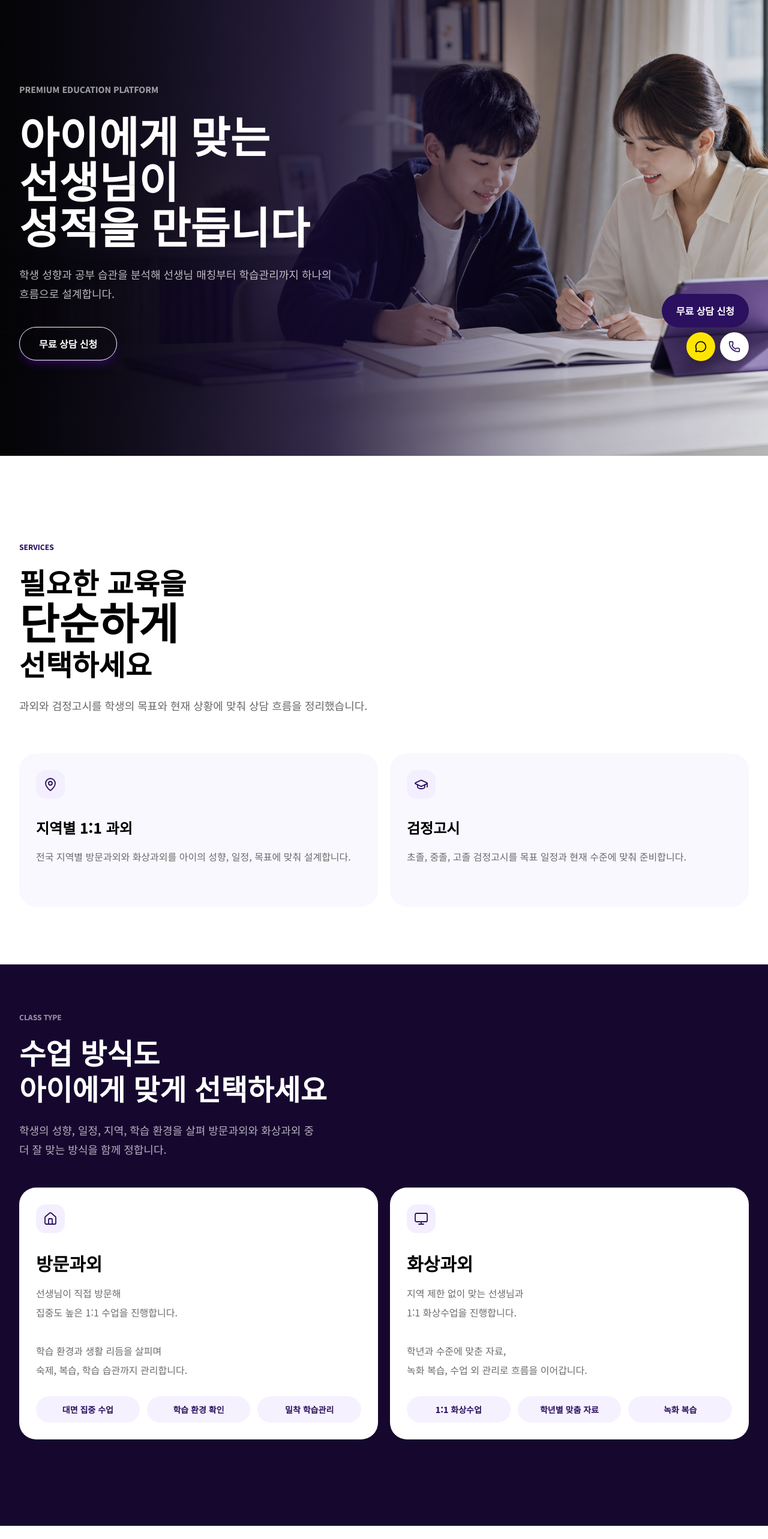
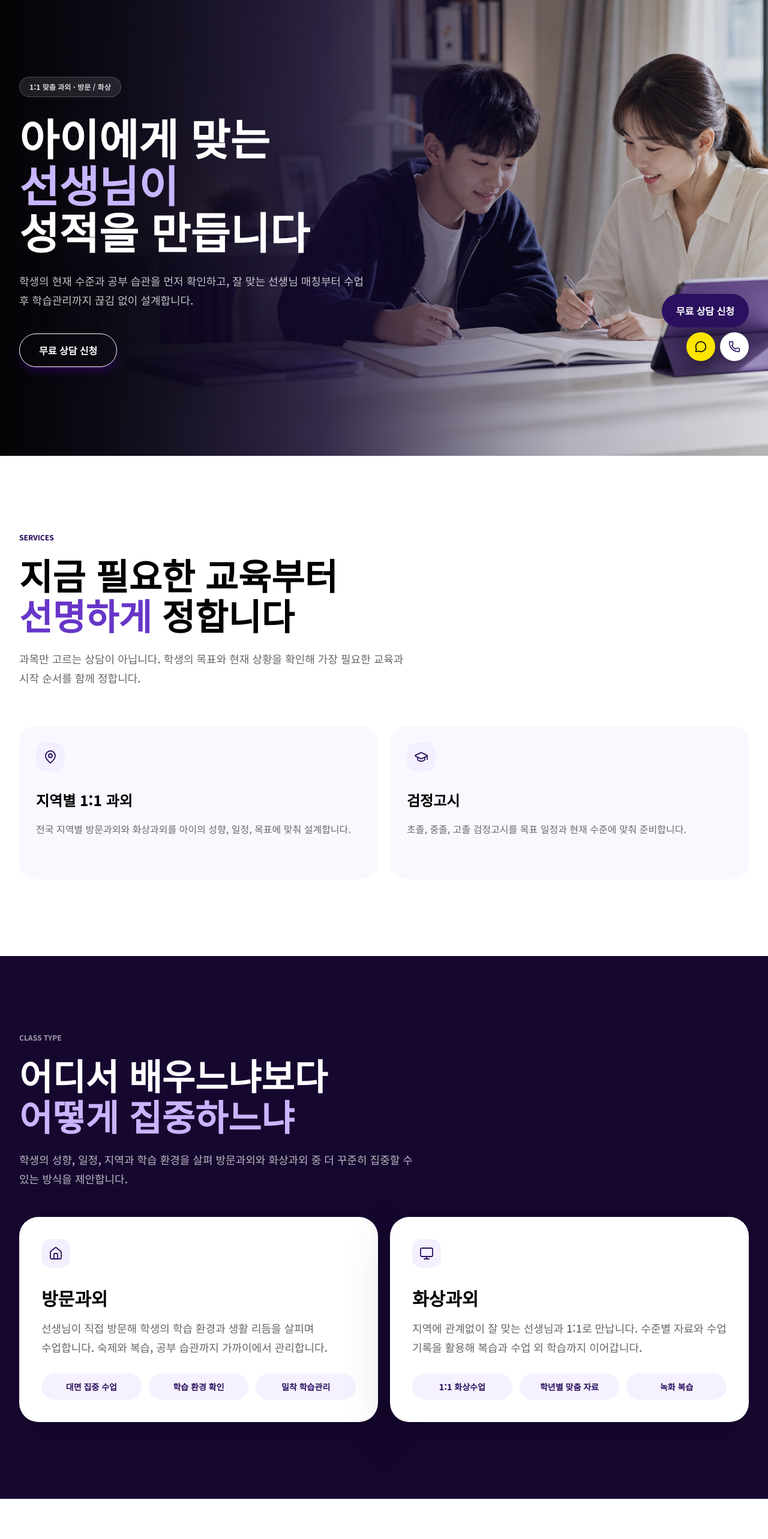
Before and after one commit to kbora33140-prog/studyhigh, a Next.js app: page / in a window 1280 px wide. Shown: the part 180-2746 px from the top of the page at 60% size. Built offline with nearby package versions, Linux system fonts and the light colour scheme.

Commit message:
feat: refine home page experience

```diff
--- a/src/app/page.tsx
+++ b/src/app/page.tsx
@@ -55,14 +55,14 @@ const classModes = [
     icon: House,
     title: "방문과외",
     description:
-      "선생님이 직접 방문해\n집중도 높은 1:1 수업을 진행합니다.\n\n학습 환경과 생활 리듬을 살피며\n숙제, 복습, 학습 습관까지 관리합니다.",
+      "선생님이 직접 방문해 학생의 학습 환경과 생활 리듬을 살피며 수업합니다. 숙제와 복습, 공부 습관까지 가까이에서 관리합니다.",
     points: ["대면 집중 수업", "학습 환경 확인", "밀착 학습관리"],
   },
   {
     icon: Monitor,
     title: "화상과외",
     description:
-      "지역 제한 없이 맞는 선생님과\n1:1 화상수업을 진행합니다.\n\n학년과 수준에 맞춘 자료,\n녹화 복습, 수업 외 관리로 흐름을 이어갑니다.",
+      "지역에 관계없이 잘 맞는 선생님과 1:1로 만납니다. 수준별 자료와 수업 기록을 활용해 복습과 수업 외 학습까지 이어갑니다.",
     points: ["1:1 화상수업", "학년별 맞춤 자료", "녹화 복습"],
   },
 ];
@@ -164,19 +164,19 @@ const faqs = [
       "학생의 학년, 현재 학습 수준, 희망 과목, 목표, 수업 방식, 공부 습관을 확인하고 가장 적합한 수업 방향을 안내합니다.",
   },
   {
-    question: "수업료는 얼마인가요?",
+    question: "수업료와 수업 횟수는 어떻게 정해지나요?",
     answer:
-      "학생의 학년,\n현재 학습 수준,\n수업 횟수,\n방문과외 또는 화상과외 여부에 따라 달라집니다.\n\n상담 후 학생에게 가장 적합한 수업 형태와 함께 자세히 안내드립니다.",
+      "학년, 과목, 현재 수준, 주당 수업 횟수와 방문·화상 방식에 따라 달라집니다. 무료 상담에서 필요한 수업량을 먼저 확인한 뒤 무리 없는 일정과 비용을 안내합니다.",
   },
   {
     question: "수행평가 대비도 가능한가요?",
     answer:
-      "가능합니다.\n\n학교별 수행평가 일정과 유형을 고려하여\n발표,\n보고서,\n프로젝트,\n실험,\n서술형 평가까지\n학생에게 맞춰 체계적으로 준비합니다.",
+      "가능합니다. 학교별 일정과 평가 유형을 확인해 발표, 보고서, 프로젝트, 실험, 서술형 평가를 준비합니다. 시험 대비와 수행평가 일정이 겹치지 않도록 주간 계획도 함께 조정합니다.",
   },
   {
-    question: "검정고시나 코딩도 상담 가능한가요?",
+    question: "선생님은 어떻게 매칭되며, 변경도 가능한가요?",
     answer:
-      "가능합니다. 검정고시는 합격 전략과 맞춤 커리큘럼을, 코딩은 초등·중등·고등 수준별 AI·SW 교육 방향을 안내합니다.",
+      "학생의 성향, 목표, 과목, 일정, 선호하는 설명 방식을 함께 고려해 선생님을 추천합니다. 체험 수업 후 호흡이 맞지 않거나 수업 중 조정이 필요하면 상담을 통해 다른 선생님을 다시 안내받을 수 있습니다.",
   },
 ];
 
@@ -185,14 +185,14 @@ const jsonLd = [
     "@context": "https://schema.org",
     "@type": "Organization",
     name: "스터디하이",
-    url: "https://studyhigh.example.com",
-    logo: "https://studyhigh.example.com/studyhigh-logo.png",
+    url: "https://studyhigh.co.kr",
+    logo: "https://studyhigh.co.kr/studyhigh-logo.png",
   },
   {
     "@context": "https://schema.org",
     "@type": "EducationalOrganization",
     name: "스터디하이",
-    url: "https://studyhigh.example.com",
+    url: "https://studyhigh.co.kr",
     areaServed: "대한민국",
     description:
       "학생 성향 분석, 선생님 매칭, 내신 대비, 수행평가, 수능 대비, AI 학습관리를 제공하는 프리미엄 교육 플랫폼입니다.",
@@ -205,7 +205,7 @@ const jsonLd = [
         "@type": "ListItem",
         position: 1,
         name: "홈",
-        item: "https://studyhigh.example.com",
+        item: "https://studyhigh.co.kr",
       },
     ],
   },
@@ -246,19 +246,19 @@ export default function Home() {
 
           <div className="relative mx-auto flex min-h-[700px] max-w-7xl items-center px-5 py-24 lg:min-h-[780px] lg:px-8">
             <div className="max-w-2xl text-white">
-              <p className="text-sm font-black uppercase tracking-[0.28em] text-white/60">
-                PREMIUM EDUCATION PLATFORM
+              <p className="inline-flex rounded-full border border-white/20 bg-white/10 px-4 py-2 text-xs font-black tracking-[0.18em] text-white/80 backdrop-blur-sm">
+                1:1 맞춤 과외 · 방문 / 화상
               </p>
-              <h1 className="mt-7 text-5xl font-black leading-[1.05] tracking-normal sm:text-6xl lg:text-7xl">
+              <h1 className="mt-7 text-4xl font-black leading-[1.08] tracking-[-0.04em] sm:text-6xl lg:text-7xl">
                 아이에게 맞는
                 <br />
-                선생님이
+                <span className="text-[#c8b5ff]">선생님이</span>
                 <br />
                 성적을 만듭니다
               </h1>
-              <p className="mt-7 max-w-xl text-lg leading-8 text-white/72">
-                학생 성향과 공부 습관을 분석해 선생님 매칭부터 학습관리까지
-                하나의 흐름으로 설계합니다.
+              <p className="mt-7 max-w-xl text-base font-medium leading-7 text-white/75 sm:text-lg sm:leading-8">
+                학생의 현재 수준과 공부 습관을 먼저 확인하고, 잘 맞는 선생님 매칭부터
+                수업 후 학습관리까지 끊김 없이 설계합니다.
               </p>
               <div className="mt-10 flex flex-col gap-3 sm:flex-row">
                 <OpenConsultationButton
@@ -275,22 +275,20 @@ export default function Home() {
           </div>
         </section>
 
-        <MotionSection className="bg-white py-24 lg:py-36">
+        <MotionSection className="bg-white py-20 sm:py-24 lg:py-32">
           <div className="mx-auto max-w-7xl px-5 lg:px-8">
             <div className="max-w-3xl">
               <p className="text-xs font-black uppercase tracking-[0.28em] text-[#2b105f]">
                 SERVICES
               </p>
-              <h2 className="mt-5 text-4xl font-black leading-tight tracking-normal text-black sm:text-5xl">
-                필요한 교육을
+              <h2 className="mt-5 text-4xl font-black leading-[1.12] tracking-[-0.035em] text-black sm:text-6xl">
+                지금 필요한 교육부터
                 <br />
-                <span className="text-6xl sm:text-7xl">단순하게</span>
-                <br />
-                선택하세요
+                <span className="text-[#6736C8]">선명하게</span> 정합니다
               </h2>
-              <p className="mt-6 text-lg leading-8 text-black/60">
-                과외와 검정고시를 학생의 목표와 현재 상황에 맞춰 상담
-                흐름을 정리했습니다.
+              <p className="mt-6 max-w-2xl text-base font-medium leading-7 text-black/60 sm:text-lg sm:leading-8">
+                과목만 고르는 상담이 아닙니다. 학생의 목표와 현재 상황을 확인해 가장
+                필요한 교육과 시작 순서를 함께 정합니다.
               </p>
             </div>
             <div className="mt-16 grid gap-5 lg:grid-cols-2">
@@ -306,22 +304,23 @@ export default function Home() {
               ))}
             </div>
 
-            <div className="relative left-1/2 mt-24 -mb-24 w-screen -translate-x-1/2 bg-[#16072f] px-5 pb-28 pt-20 sm:px-8 lg:-mb-36 lg:px-8 lg:pb-36">
-              <div className="mx-auto max-w-7xl">
+          </div>
+        </MotionSection>
+
+        <MotionSection className="bg-[#16072f] py-20 sm:py-24 lg:py-32">
+          <div className="mx-auto max-w-7xl px-5 lg:px-8">
               <div className="max-w-3xl">
                 <p className="text-xs font-black uppercase tracking-[0.28em] text-white/55">
                   CLASS TYPE
                 </p>
-                <h2 className="mt-5 text-4xl font-black leading-tight tracking-normal text-white sm:text-5xl">
-                  수업 방식도
+                <h2 className="mt-5 text-4xl font-black leading-[1.12] tracking-[-0.035em] text-white sm:text-6xl">
+                  어디서 배우느냐보다
                   <br />
-                  아이에게 맞게 선택하세요
+                  <span className="text-[#c8b5ff]">어떻게 집중하느냐</span>
                 </h2>
-                <p className="mt-6 max-w-2xl text-lg leading-8 text-white/68">
-                  <span className="block">
-                    학생의 성향, 일정, 지역, 학습 환경을 살펴 방문과외와 화상과외 중
-                  </span>
-                  <span className="block">더 잘 맞는 방식을 함께 정합니다.</span>
+                <p className="mt-6 max-w-2xl text-base font-medium leading-7 text-white/70 sm:text-lg sm:leading-8">
+                  학생의 성향, 일정, 지역과 학습 환경을 살펴 방문과외와 화상과외 중
+                  더 꾸준히 집중할 수 있는 방식을 제안합니다.
                 </p>
               </div>
 
@@ -332,7 +331,7 @@ export default function Home() {
                   return (
                     <article
                       key={mode.title}
-                      className="flex min-h-[360px] flex-col rounded-[28px] bg-white p-7 transition duration-300 hover:-translate-y-1"
+                      className="flex min-h-[330px] flex-col rounded-[32px] border border-white/10 bg-white p-7 shadow-[0_24px_80px_rgba(0,0,0,0.16)] transition duration-300 hover:-translate-y-1 sm:p-9"
                     >
                       <div className="inline-flex h-12 w-12 items-center justify-center rounded-2xl bg-[#f3efff] text-[#2b105f]">
                         <Icon className="h-6 w-6" strokeWidth={1.8} />
@@ -340,7 +339,7 @@ export default function Home() {
                       <h3 className="mt-8 text-3xl font-black tracking-normal text-black">
                         {mode.title}
                       </h3>
-                      <p className="mt-4 whitespace-pre-line leading-8 text-black/58">
+                      <p className="mt-4 text-base font-medium leading-7 text-black/60 sm:text-lg sm:leading-8">
                         {mode.description}
                       </p>
                       <ul className="mt-auto grid gap-3 pt-7 sm:grid-cols-3">
@@ -358,79 +357,76 @@ export default function Home() {
                 })}
               </div>
           </div>
-            </div>
-          </div>
         </MotionSection>
 
-        <MotionSection className="bg-white py-24 lg:py-36">
+        <MotionSection className="border-b border-violet-100 bg-white py-20 sm:py-24 lg:py-32">
           <div className="mx-auto max-w-7xl px-5 lg:px-8">
-            <div className="grid gap-12 lg:grid-cols-[0.72fr_1.28fr] lg:items-start">
-              <div className="lg:sticky lg:top-28">
+            <div className="grid gap-8 lg:grid-cols-[0.9fr_1.1fr] lg:items-end">
+              <div>
                 <p className="text-xs font-black uppercase tracking-[0.28em] text-[#2b105f]">
                   STUDY DIRECTION
                 </p>
-                <h2 className="mt-5 text-4xl font-black leading-tight tracking-normal text-black sm:text-5xl">
-                  수업보다 먼저
+                <h2 className="mt-5 text-4xl font-black leading-[1.12] tracking-[-0.035em] text-black sm:text-6xl">
+                  성적 변화는
                   <br />
-                  <span className="text-6xl sm:text-7xl">방향을</span>
-                  <br />
-                  설계합니다
+                  <span className="text-[#6736C8]">정확한 방향</span>에서 시작됩니다
                 </h2>
-                <p className="mt-6 max-w-xl text-lg leading-8 text-black/60">
-                  스터디하이는 과목만 정하지 않습니다. 학생에게 필요한 목표가 내신인지,
-                  정시인지, 학습관리인지 먼저 구분하고 그에 맞는 선생님과 수업 흐름을
-                  연결합니다.
+              </div>
+              <div className="lg:pb-1">
+                <p className="max-w-2xl text-base font-medium leading-7 text-black/60 sm:text-lg sm:leading-8">
+                  학생마다 막히는 지점이 다릅니다. 현재 성취도와 목표, 공부 습관을 진단해
+                  지금 가장 먼저 바꿔야 할 한 가지부터 수업에 반영합니다.
                 </p>
               </div>
+            </div>
 
-              <div className="grid gap-4">
+              <div className="mt-14 grid gap-4 md:grid-cols-2 xl:grid-cols-6">
                 {learningDirections.map((direction, index) => {
                   const Icon = direction.icon;
 
                   return (
                     <article
                       key={direction.title}
-                      className="group grid gap-5 rounded-[32px] bg-[#faf8ff] p-6 transition duration-300 hover:-translate-y-1 hover:bg-white hover:shadow-[0_24px_70px_rgba(35,17,78,0.1)] sm:grid-cols-[72px_1fr] sm:p-7"
+                      className={`group rounded-[28px] border border-violet-100 bg-[#faf8ff] p-6 transition duration-300 hover:-translate-y-1 hover:border-violet-200 hover:bg-white hover:shadow-[0_24px_70px_rgba(35,17,78,0.1)] sm:p-7 ${
+                        index < 2 ? "xl:col-span-3" : "xl:col-span-2"
+                      }`}
                     >
-                      <div className="flex h-16 w-16 items-center justify-center rounded-3xl bg-white text-[#2b105f] shadow-sm shadow-black/5 transition group-hover:bg-[#16072f] group-hover:text-white">
-                        <Icon className="h-7 w-7" strokeWidth={1.8} aria-hidden="true" />
+                      <div className="flex items-center justify-between">
+                        <div className="flex h-14 w-14 items-center justify-center rounded-2xl bg-white text-[#6736C8] shadow-sm shadow-black/5 transition group-hover:bg-[#6736C8] group-hover:text-white">
+                          <Icon className="h-6 w-6" strokeWidth={1.8} aria-hidden="true" />
                         </div>
-                      <div>
-                        <div className="flex flex-wrap items-center gap-3">
-                          <span className="text-xs font-black tracking-[0.22em] text-[#6736C8]">
+                        <span className="text-sm font-black tracking-[0.18em] text-[#6736C8]">
                           0{index + 1}
                         </span>
-                          <h3 className="text-2xl font-black text-black">{direction.title}</h3>
                       </div>
+                      <h3 className="mt-7 text-2xl font-black tracking-[-0.02em] text-black">
+                        {direction.title}
+                      </h3>
                       <p className="mt-3 text-lg font-black leading-7 text-black">
                         {direction.summary}
                       </p>
-                        <p className="mt-3 max-w-2xl text-base font-medium leading-7 text-black/58">
+                      <p className="mt-3 text-base font-medium leading-7 text-black/58">
                         {direction.detail}
                       </p>
-                      </div>
                     </article>
                   );
                 })}
               </div>
           </div>
-          </div>
         </MotionSection>
 
-        <MotionSection className="bg-[#f7f4ff] py-24 lg:py-36">
+        <MotionSection className="bg-[#f7f4ff] py-20 sm:py-24 lg:py-32">
           <div className="mx-auto max-w-7xl px-5 lg:px-8">
             <div className="max-w-4xl">
               <p className="text-xs font-black uppercase tracking-[0.28em] text-[#2b105f]">
                 MATCHING SYSTEM
               </p>
-              <h2 className="mt-5 text-4xl font-black leading-tight tracking-normal text-black sm:text-5xl">
-                좋은 선생님보다 중요한 것은
+              <h2 className="mt-5 text-4xl font-black leading-[1.12] tracking-[-0.035em] text-black sm:text-6xl">
+                좋은 선생님을 넘어
                 <br />
-                <span className="text-6xl sm:text-7xl">아이에게</span>
-                <br />
-                맞는 선생님입니다.
+                <span className="text-[#6736C8]">아이와 맞는 선생님</span>으로
               </h2>
-              <p className="mt-6 max-w-3xl text-lg leading-8 text-black/60">
+              <p className="mt-6 max-w-3xl text-base font-medium leading-7 text-black/60 sm:text-lg sm:leading-8">
                 스터디하이는 성적만 보지 않습니다. 학생 성향, 질문 방식, 집중력,
                 공부 습관, 목표를 함께 분석해 가장 잘 맞는 선생님과 학습 방향을
                 설계합니다.
@@ -449,22 +445,20 @@ export default function Home() {
           </div>
         </MotionSection>
 
-        <MotionSection className="bg-white py-24 lg:py-36">
+        <MotionSection className="bg-white py-20 sm:py-24 lg:py-32">
           <div className="mx-auto max-w-7xl px-5 lg:px-8">
             <div className="max-w-4xl">
               <p className="text-xs font-black uppercase tracking-[0.28em] text-[#2b105f]">
                 PROCESS
               </p>
-              <h2 className="mt-5 text-4xl font-black leading-tight tracking-normal text-black sm:text-5xl">
-                상담부터
+              <h2 className="mt-5 text-4xl font-black leading-[1.12] tracking-[-0.035em] text-black sm:text-6xl">
+                상담 한 번으로 끝내지 않고
                 <br />
-                <span className="text-6xl sm:text-7xl">학습관리까지</span>
-                <br />
-                하나의 흐름으로
+                <span className="text-[#6736C8]">수업과 피드백</span>까지 이어갑니다
               </h2>
-              <p className="mt-6 max-w-3xl text-lg leading-8 text-black/60">
-                상담 신청부터 30분 무료 테스트 수업, 정식 수업 시작까지 학생과
-                학부모가 이해하기 쉬운 과정으로 안내합니다.
+              <p className="mt-6 max-w-3xl text-base font-medium leading-7 text-black/60 sm:text-lg sm:leading-8">
+                무료 상담과 학습 진단, 선생님 매칭, 체험 수업, 정식 수업과 피드백까지
+                학생과 학부모가 다음 단계를 알 수 있도록 투명하게 안내합니다.
               </p>
             </div>
             <div className="mt-16">
@@ -473,7 +467,7 @@ export default function Home() {
           </div>
         </MotionSection>
 
-        <MotionSection className="bg-[#f7f4ff] py-24 lg:py-36">
+        <MotionSection className="bg-[#f7f4ff] py-20 sm:py-24 lg:py-32">
           <div className="mx-auto max-w-7xl px-5 lg:px-8">
             <SectionTitle
               eyebrow="PARENT EXPERIENCE"
@@ -486,18 +480,35 @@ export default function Home() {
           </div>
         </MotionSection>
 
-        <MotionSection className="bg-white py-24 lg:py-36">
-          <div className="mx-auto grid max-w-7xl gap-14 px-5 lg:grid-cols-[0.85fr_1.15fr] lg:px-8">
-            <SectionTitle
-              eyebrow="FAQ"
-              title="자주 묻는 질문"
-              description="상담 전에 궁금한 점을 확인하세요. 더 자세한 내용은 학생 상황에 맞춰 안내합니다."
-            />
-            <Accordion type="single" collapsible className="rounded-[28px] bg-[#faf8ff] px-6">
+        <MotionSection className="bg-white py-20 sm:py-24 lg:py-32">
+          <div className="mx-auto max-w-7xl px-5 lg:px-8">
+            <div className="grid gap-8 lg:grid-cols-[0.8fr_1.2fr] lg:items-end">
+              <div>
+                <p className="text-xs font-black uppercase tracking-[0.28em] text-[#6736C8]">
+                  FAQ
+                </p>
+                <h2 className="mt-5 text-4xl font-black leading-[1.12] tracking-[-0.035em] text-black sm:text-6xl">
+                  상담 전, 가장 많이
+                  <br />
+                  <span className="text-[#6736C8]">물어보는 질문</span>
+                </h2>
+              </div>
+              <p className="max-w-xl text-base font-medium leading-7 text-black/60 sm:text-lg sm:leading-8 lg:justify-self-end">
+                비용부터 선생님 매칭까지 미리 확인하세요. 학생 상황에 따라 달라지는 내용은
+                무료 상담에서 구체적으로 안내합니다.
+              </p>
+            </div>
+            <Accordion
+              type="single"
+              collapsible
+              className="mt-12 overflow-hidden rounded-[32px] border border-violet-100 bg-[#faf8ff] px-5 sm:px-8"
+            >
               {faqs.map((faq) => (
                 <AccordionItem key={faq.question} value={faq.question}>
-                  <AccordionTrigger>{faq.question}</AccordionTrigger>
-                  <AccordionContent>
+                  <AccordionTrigger className="py-7 text-lg sm:text-xl">
+                    {faq.question}
+                  </AccordionTrigger>
+                  <AccordionContent className="max-w-3xl pb-7 text-base font-medium leading-8">
                     <span className="whitespace-pre-line">{faq.answer}</span>
                   </AccordionContent>
                 </AccordionItem>
--- a/src/components/Marketing.tsx
+++ b/src/components/Marketing.tsx
@@ -78,24 +78,24 @@ export function ProcessTimeline({
 export function ConsultationTimeline() {
   const steps = [
     {
-      title: "상담 신청",
-      description: "학생의 현재 학습 상황과 희망 과목, 목표를 상담합니다.",
+      title: "무료 상담",
+      description: "학년, 과목, 현재 수준과 목표를 듣고 필요한 수업 조건을 정리합니다.",
     },
     {
-      title: "학생 성향 분석",
-      description: "학생의 성향과 학습 스타일을 분석하여 교육 방향을 설계합니다.",
+      title: "학습 진단",
+      description: "학습 습관과 취약 단원, 질문 방식과 집중 패턴을 확인해 우선순위를 정합니다.",
     },
     {
-      title: "맞춤 선생님 추천",
-      description: "학생과 가장 잘 맞는 전문 선생님을 추천합니다.",
+      title: "선생님 매칭",
+      description: "학생의 성향, 목표, 일정과 원하는 수업 방식에 맞는 선생님을 추천합니다.",
     },
     {
-      title: "30분 무료 테스트 수업",
-      description: "실제 수업을 체험하며 학생과 선생님의 호흡을 확인합니다.",
+      title: "체험 수업",
+      description: "실제 수업 방식으로 설명을 이해하기 쉬운지, 학생과 호흡이 맞는지 확인합니다.",
     },
     {
-      title: "정식 수업 시작",
-      description: "학생만을 위한 맞춤 커리큘럼으로 본격적인 수업을 시작합니다.",
+      title: "정식 수업 · 피드백",
+      description: "맞춤 커리큘럼으로 수업을 시작하고 학습 진행 상황과 다음 계획을 공유합니다.",
     },
   ];
 
@@ -114,12 +114,12 @@ export function ConsultationTimeline() {
               STEP
             </span>
           </div>
-          <article className="rounded-[28px] bg-white p-7 shadow-sm shadow-black/5">
+          <article className="rounded-[28px] border border-violet-100 bg-white p-7 shadow-sm shadow-black/5 sm:p-8">
             <p className="text-sm font-black text-[#2b105f]">STEP {index + 1}</p>
-            <h3 className="mt-3 text-2xl font-black tracking-normal text-black">
+            <h3 className="mt-3 text-2xl font-black tracking-[-0.02em] text-black">
               {step.title}
             </h3>
-            <p className="mt-4 max-w-2xl whitespace-pre-line leading-8 text-black/60">
+            <p className="mt-4 max-w-2xl whitespace-pre-line text-base font-medium leading-8 text-black/60">
               {step.description}
             </p>
           </article>
```
Lines whose indentation alone changed are shown as unchanged.
